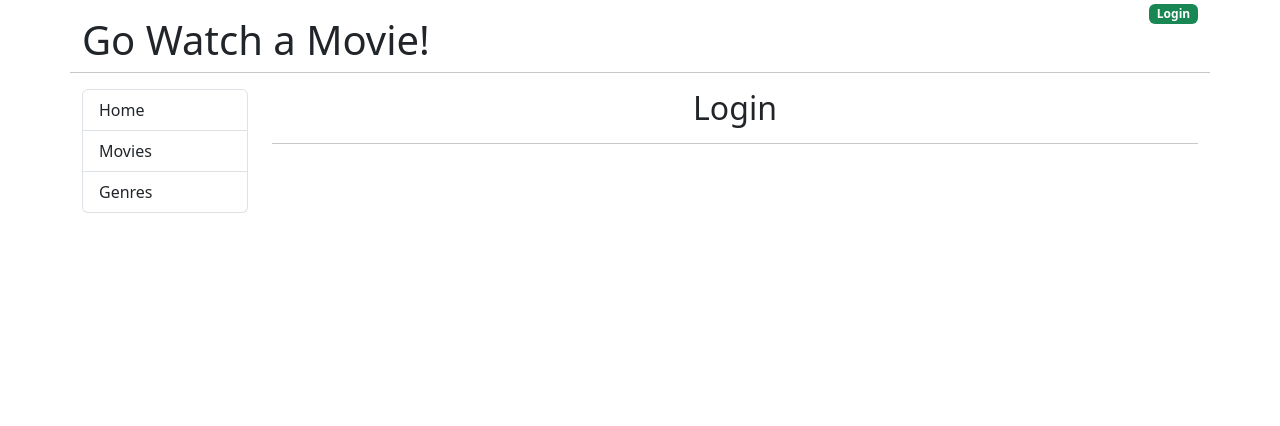
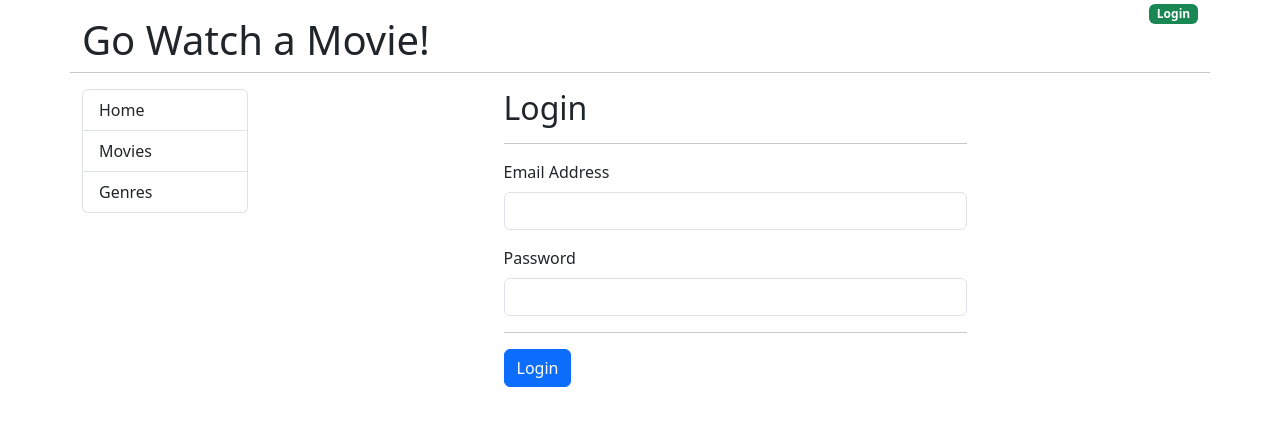
Before and after one commit to Mldamico/movie-go-react-front, a React (Create React App) app: page /login in a window 1280 px wide. Shown: the top 426 px of the page. Built offline with nearby package versions, Linux system fonts and the light colour scheme.

Commit message:
Form in login

```diff
--- a/src/components/Login.jsx
+++ b/src/components/Login.jsx
@@ -1,10 +1,39 @@
+import { useState } from "react";
+import { Input } from "./form/Input";
+
 export const Login = () => {
+  const [email, setEmail] = useState("");
+  const [password, setPassword] = useState("");
+
+  const handleSubmit = (event) => {
+    event.preventDefault();
+    if (email === "admin@example.com" && password === "123456") {
+    }
+  };
   return (
-    <>
-      <div className="text-center">
-        <h2>Login</h2>
+    <div className="col-md-6 offset-md-3">
+      <h2>Login</h2>
+      <hr />
+      <form onSubmit={handleSubmit}>
+        <Input
+          title="Email Address"
+          type="email"
+          className="form-control"
+          name="email"
+          autoComplete="email-new"
+          onChange={(e) => setEmail(e.target.value)}
+        />
+        <Input
+          title="Password"
+          type="password"
+          className="form-control"
+          name="password"
+          autoComplete="password-new"
+          onChange={(e) => setPassword(e.target.value)}
+        />
         <hr />
-      </div>
-    </>
+        <input type="submit" className="btn btn-primary" value="Login" />
+      </form>
+    </div>
   );
 };
--- /dev/null
+++ b/src/components/form/Input.jsx
@@ -0,0 +1,23 @@
+import React, { forwardRef, useState } from "react";
+
+export const Input = forwardRef((props, ref) => {
+  return (
+    <div className="mb-3">
+      <label htmlFor={props.name} className="form-label">
+        {props.title}
+      </label>
+      <input
+        type={props.type}
+        className={props.className}
+        id={props.name}
+        ref={ref}
+        name={props.name}
+        placeholder={props.placeholder}
+        onChange={props.onChange}
+        autoComplete={props.autoComplete}
+        value={props.value}
+      />
+      <div className={props.errorDiv}>{props.errorMsg}</div>
+    </div>
+  );
+});
```
